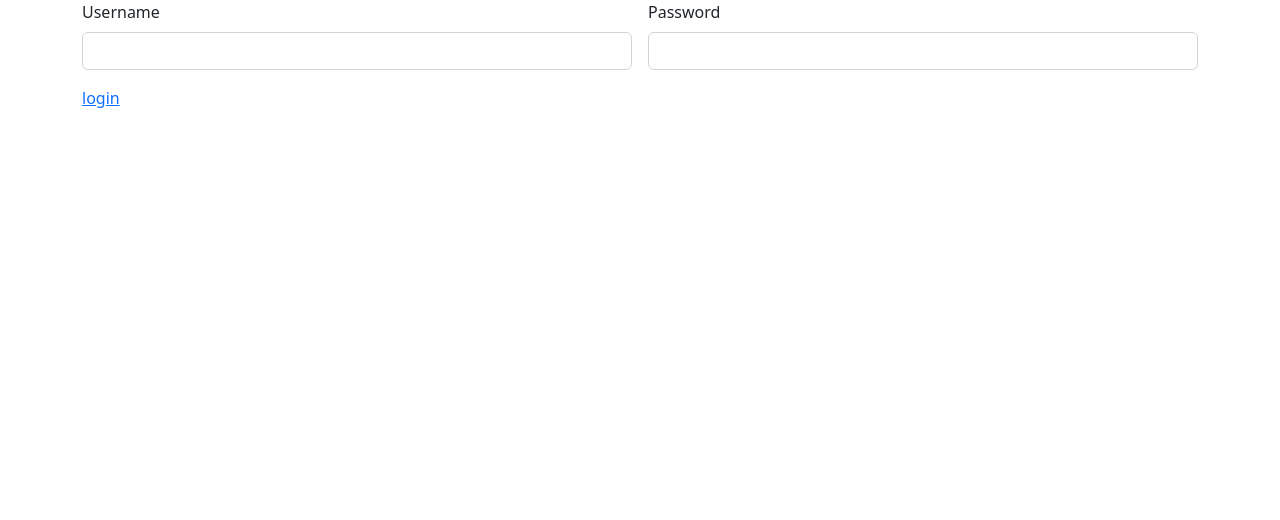
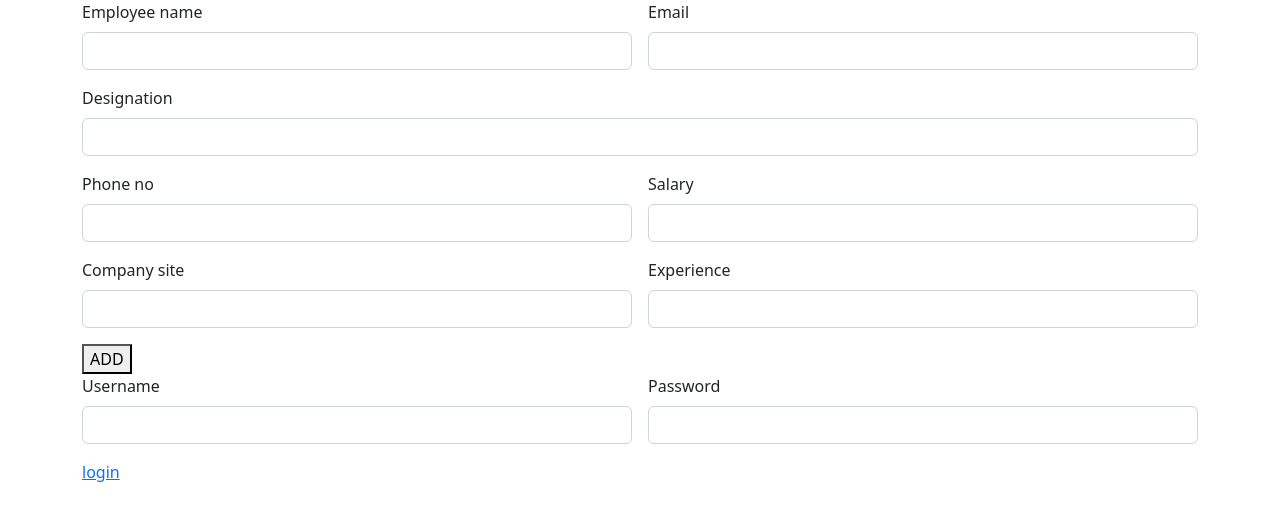
Before and after one commit to goodwinjose26/AngularEmployeeApp, an Angular app: page / in a window 1280 px wide. Shown: the top 520 px of the page. Built offline with nearby package versions, Linux system fonts and the light colour scheme.

Commit message:
addemployee

```diff
--- /dev/null
+++ b/src/app/addemployee/addemployee.component.html
@@ -0,0 +1,42 @@
+<div class="container">
+    <div class="row">
+        <div class="col col-12 col-sm-12 col-md-12 col-lg-12 col-xl-12 col-xxl-12">
+            <div class="row g-3">
+                <div class="col col-12 col-sm-6 col md-6 col-lg-6 col-xl-6 col-xxl-6">
+                    <label for="" class="form-label">Employee name</label>
+                    <input type="text" class="form-control">
+                </div>
+                <div class="col col-12 col-sm-6 col md-6 col-lg-6 col-xl-6 col-xxl-6">
+                    <label class="form-label">Email</label>
+                    <input type="email" class="form-control">
+                </div>
+                <div class="col col-12 col-sm-12 col md-12 col-lg-12 col-xl-12 col-xxl-12">
+                    <label for="" class="form-label">Designation</label>
+                    <input type="text" class="form-control">
+                </div>
+                <div class="col col-12 col-sm-6 col md-6 col-lg-6 col-xl-6 col-xxl-6">
+                    <label for="" class="form-label">Phone no</label>
+                    <input type="text" class="form-control">
+                </div>
+                <div class="col col-12 col-sm-6 col md-6 col-lg-6 col-xl-6 col-xxl-6">
+                    <label for="" class="form-label">Salary</label>
+                    <input type="text" name="" id="" class="form-control">
+                </div>
+                <div class="col col-12 col-sm-6 col md-6 col-lg-6 col-xl-6 col-xxl-6">
+                    <label for="" class="form-label">Company site</label>
+                    <input type="text" class="form-control">
+                </div>
+                <div class="col col-12 col-sm-6 col md-6 col-lg-6 col-xl-6 col-xxl-6">
+                    <label for="" class="form-label">Experience</label>
+                    <input type="text" class="form-control">
+                </div>
+
+
+                <br>
+                <div class="col col-12 col-sm-12 col md-12 col-lg-12 col-xl-12 col-xxl-12">
+                    <button class="bt btn-success">ADD</button>
+                </div>
+            </div>
+        </div>
+    </div>
+</div>
--- a/src/app/app.component.html
+++ b/src/app/app.component.html
@@ -1,3 +1,5 @@
+<app-addemployee></app-addemployee>
+
 <app-login></app-login>
 
 <router-outlet></router-outlet>
--- a/src/app/app.module.ts
+++ b/src/app/app.module.ts
@@ -4,11 +4,13 @@ import { BrowserModule } from '@angular/platform-browser';
 import { AppRoutingModule } from './app-routing.module';
 import { AppComponent } from './app.component';
 import { LoginComponent } from './login/login.component';
+import { AddemployeeComponent } from './addemployee/addemployee.component';
 
 @NgModule({
   declarations: [
     AppComponent,
-    LoginComponent
+    LoginComponent,
+    AddemployeeComponent
   ],
   imports: [
     BrowserModule,
```
Also changed, not shown: src/app/addemployee/addemployee.component.ts (added, +10 -0 lines), src/app/addemployee/addemployee.component.css (added).
